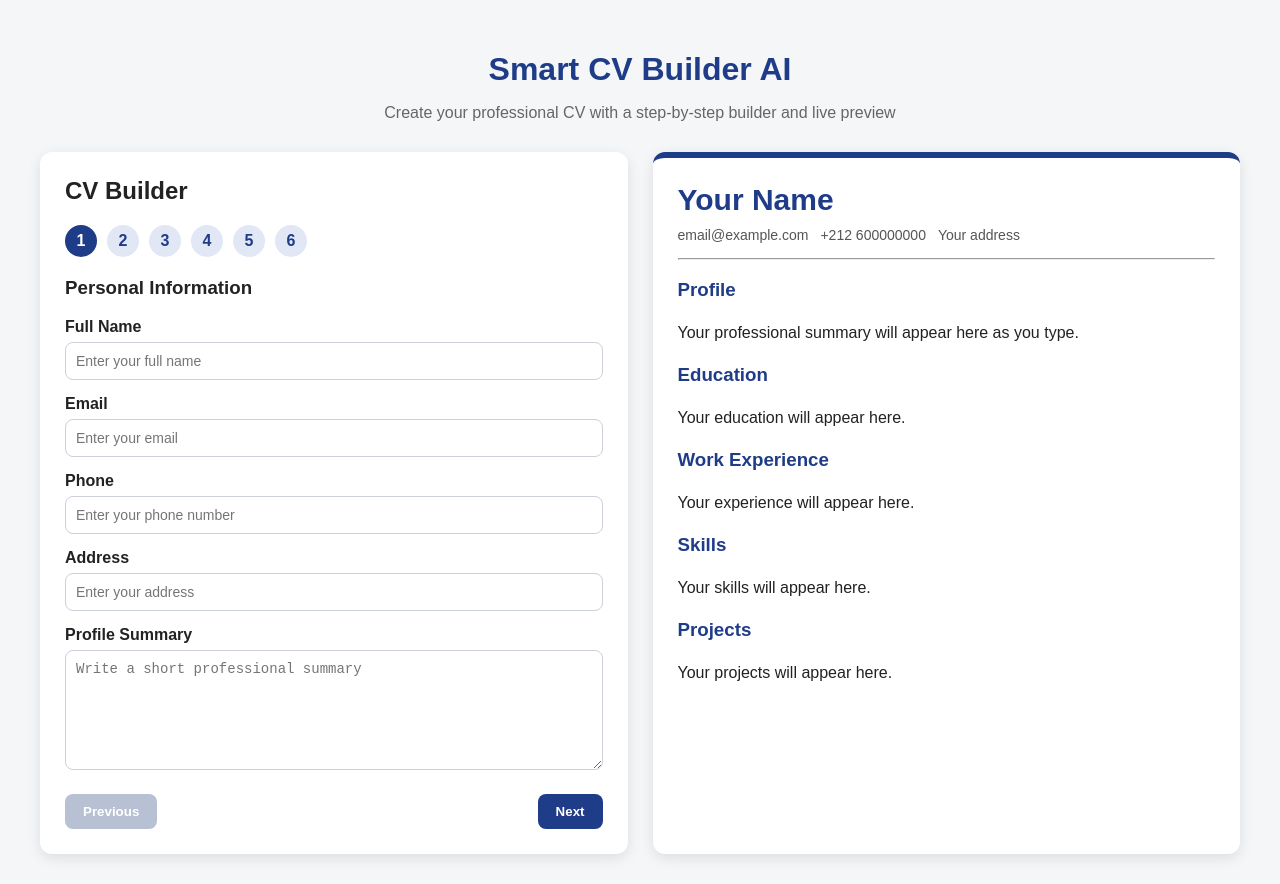
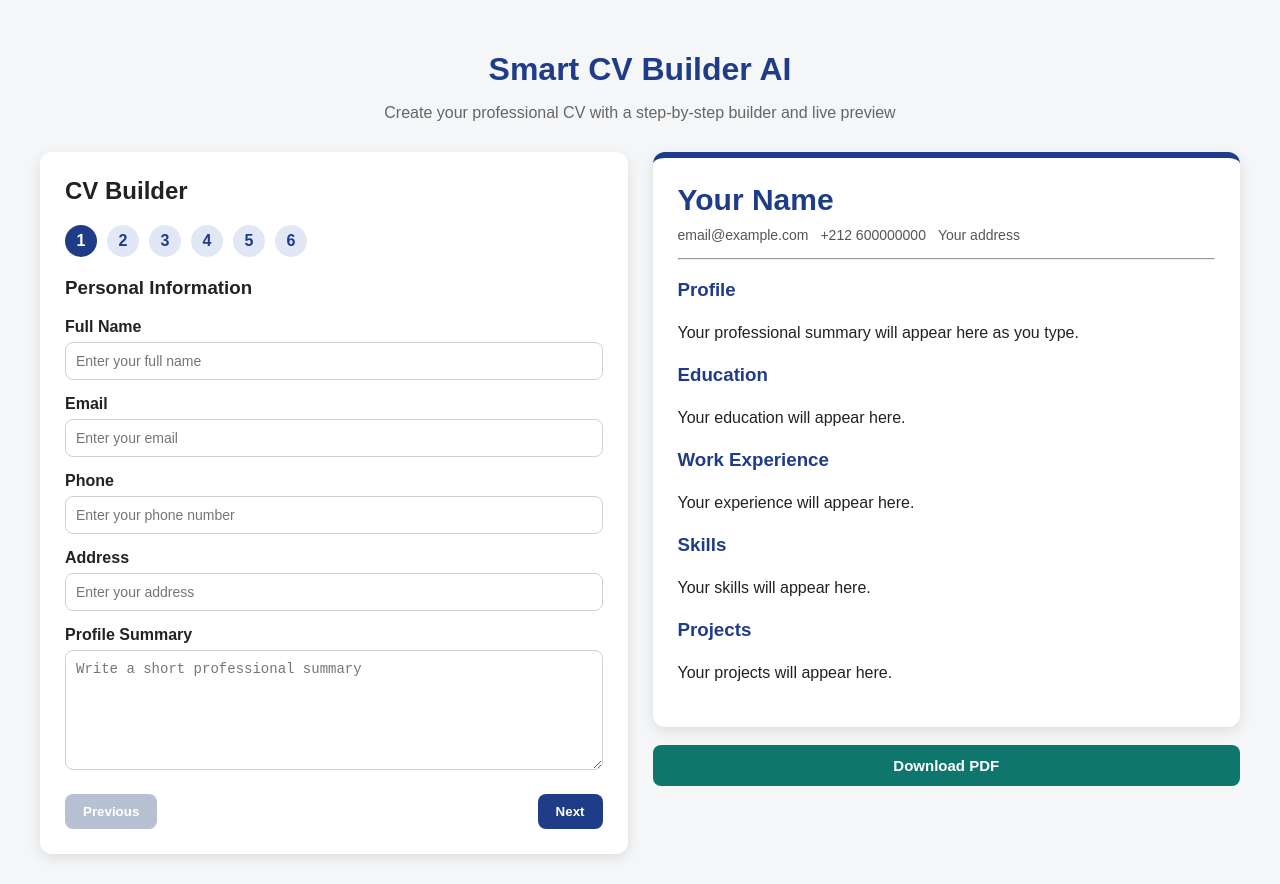
Before and after one commit to houssamTarik270/smart-cv-builder-ai, a React (Vite) app in the folder client/: page / in a window 1280 px wide. Built offline with nearby package versions, Linux system fonts and the light colour scheme.

Commit message:
add CV PDF export feature

```diff
--- a/client/package.json
+++ b/client/package.json
@@ -10,6 +10,7 @@
     "preview": "vite preview"
   },
   "dependencies": {
+    "html2pdf.js": "^0.14.0",
     "react": "^19.2.5",
     "react-dom": "^19.2.5"
   },
--- a/client/src/App.css
+++ b/client/src/App.css
@@ -163,6 +163,22 @@ select {
   border-bottom: 1px solid #ccd1d9;
   padding-bottom: 5px;
 }
+.download-btn {
+  width: 100%;
+  margin-top: 18px;
+  padding: 12px;
+  border: none;
+  border-radius: 8px;
+  background: #0f766e;
+  color: white;
+  font-size: 15px;
+  font-weight: bold;
+  cursor: pointer;
+}
+
+.download-btn:hover {
+  background: #115e59;
+}
 
 @media (max-width: 768px) {
   .builder-container {
--- a/client/src/components/CVPreview.jsx
+++ b/client/src/components/CVPreview.jsx
@@ -1,6 +1,6 @@
-function CVPreview({ cvData, selectedTemplate }) {
+function CVPreview({ cvData, selectedTemplate, cvRef }) {
   return (
-    <div className={`preview-card ${selectedTemplate}`}>
+    <div ref={cvRef} className={`preview-card ${selectedTemplate}`}>
       <h2>{cvData.fullName || "Your Name"}</h2>
 
       <div className="contact-line">
--- a/client/src/pages/CVBuilder.jsx
+++ b/client/src/pages/CVBuilder.jsx
@@ -1,9 +1,12 @@
-import { useState } from "react";
+import { useRef, useState } from "react";
+import html2pdf from "html2pdf.js";
 import CVForm from "../components/CVForm";
 import CVPreview from "../components/CVPreview";
 import "../App.css";
 
 function CVBuilder() {
+  const cvRef = useRef();
+
   const [selectedTemplate, setSelectedTemplate] = useState("classic");
 
   const [cvData, setCvData] = useState({
@@ -17,6 +20,27 @@ function CVBuilder() {
     skills: "",
     projects: "",
   });
+
+  const downloadPDF = () => {
+    const element = cvRef.current;
+
+    const options = {
+      margin: 0.5,
+      filename: `${cvData.fullName || "my-cv"}.pdf`,
+      image: { type: "jpeg", quality: 0.98 },
+      html2canvas: {
+        scale: 2,
+        useCORS: true,
+      },
+      jsPDF: {
+        unit: "in",
+        format: "a4",
+        orientation: "portrait",
+      },
+    };
+
+    html2pdf().set(options).from(element).save();
+  };
 
   return (
     <div className="builder-page">
@@ -33,7 +57,17 @@ function CVBuilder() {
           setSelectedTemplate={setSelectedTemplate}
         />
 
-        <CVPreview cvData={cvData} selectedTemplate={selectedTemplate} />
+        <div>
+          <CVPreview
+            cvData={cvData}
+            selectedTemplate={selectedTemplate}
+            cvRef={cvRef}
+          />
+
+          <button className="download-btn" onClick={downloadPDF}>
+            Download PDF
+          </button>
+        </div>
       </main>
     </div>
   );
```
Also changed, not shown: 1 other file (tests, documents, lock files or other folders).
